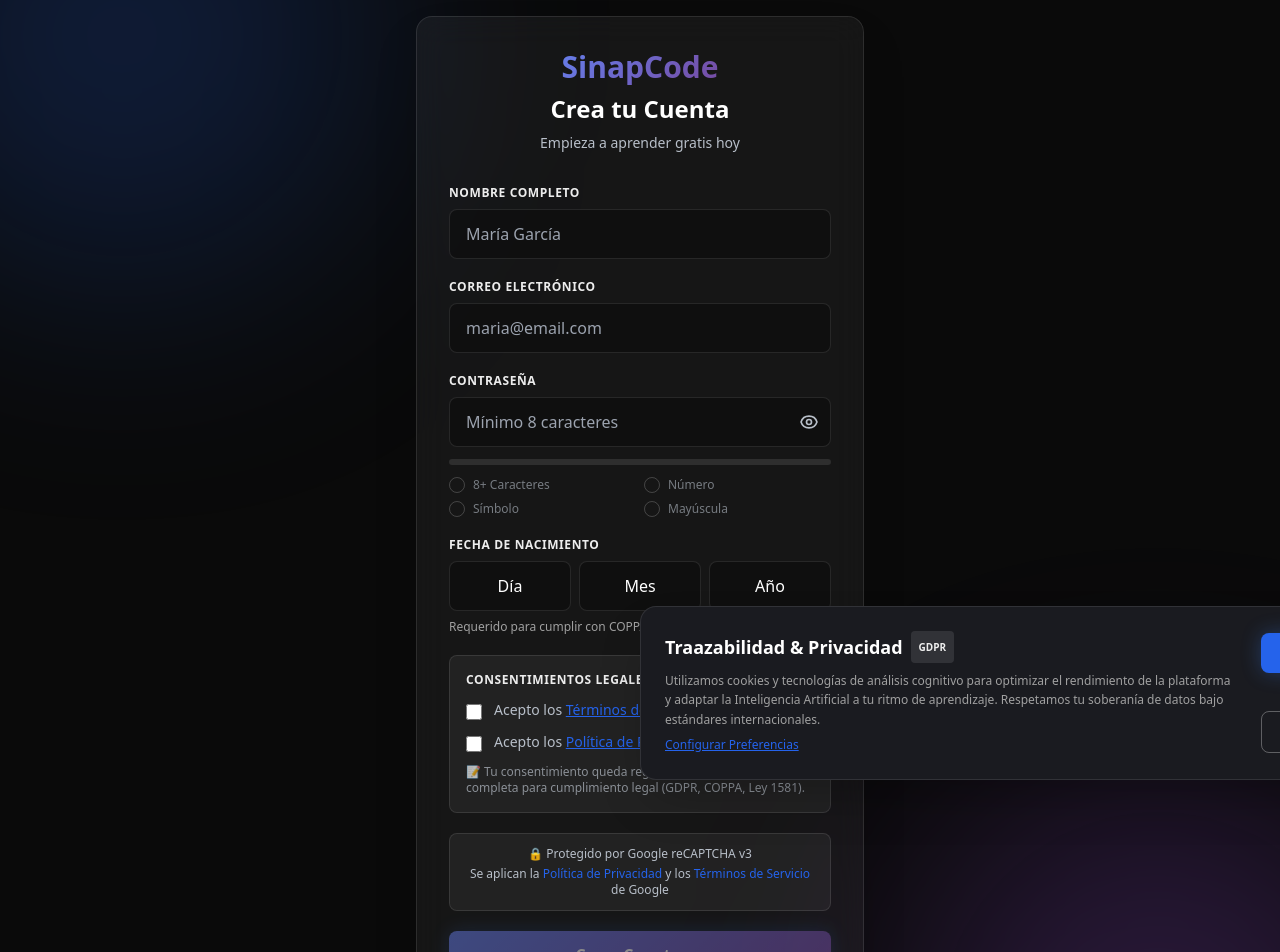
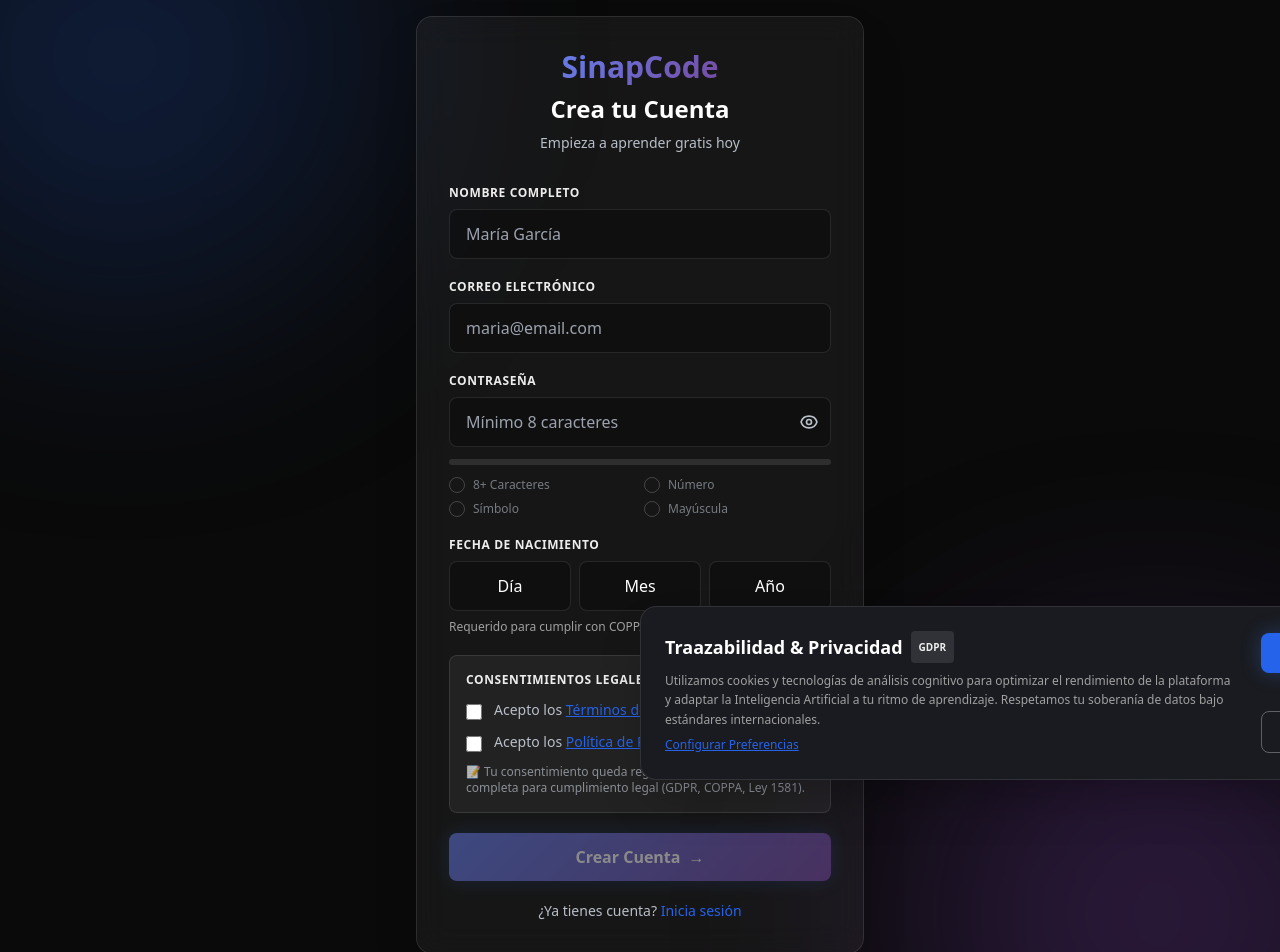
Before and after one commit to docenciainformatica2025/SinapCode, a Next.js app: page /auth/register in a window 1280 px wide. Shown: the top 952 px of the page. Built offline with nearby package versions, Linux system fonts and the light colour scheme.

Commit message:
fix(auth): fix build error and remove recaptcha badges

```diff
--- a/src/app/auth/login/page.tsx
+++ b/src/app/auth/login/page.tsx
@@ -110,11 +110,7 @@ export default function LoginPage() {
                     </div>
 
                     {/* reCAPTCHA Badge Info */}
-                    <div className="bg-white/5 border border-white/10 rounded-lg p-3 text-center">
-                        <p className="text-xs text-[#B8BFC9]">
-                            🔒 Protegido por Google reCAPTCHA v3
-                        </p>
-                    </div>
+
 
                     {/* Submit Button */}
                     <button
--- a/src/app/auth/register/page.tsx
+++ b/src/app/auth/register/page.tsx
@@ -177,22 +177,7 @@ export default function RegisterPage() {
                     </div>
 
                     {/* reCAPTCHA Badge Info */}
-                    <div className="bg-white/5 border border-white/10 rounded-lg p-3 text-center">
-                        <p className="text-xs text-[#B8BFC9]">
-                            🔒 Protegido por Google reCAPTCHA v3
-                        </p>
-                        <p className="text-xs text-[#B8BFC9] mt-1">
-                            Se aplican la{' '}
-                            <a href="https://policies.google.com/privacy" target="_blank" rel="noopener noreferrer" className="text-neural-blue hover:text-white transition">
-                                Política de Privacidad
-                            </a>
-                            {' '}y los{' '}
-                            <a href="https://policies.google.com/terms" target="_blank" rel="noopener noreferrer" className="text-neural-blue hover:text-white transition">
-                                Términos de Servicio
-                            </a>
-                            {' '}de Google
-                        </p>
-                    </div>
+
 
                     {/* Submit Button */}
                     <button
--- a/src/auth.ts
+++ b/src/auth.ts
@@ -74,5 +74,4 @@ export const {
         },
     },
     debug: true,
-    debug: true,
 });
```
